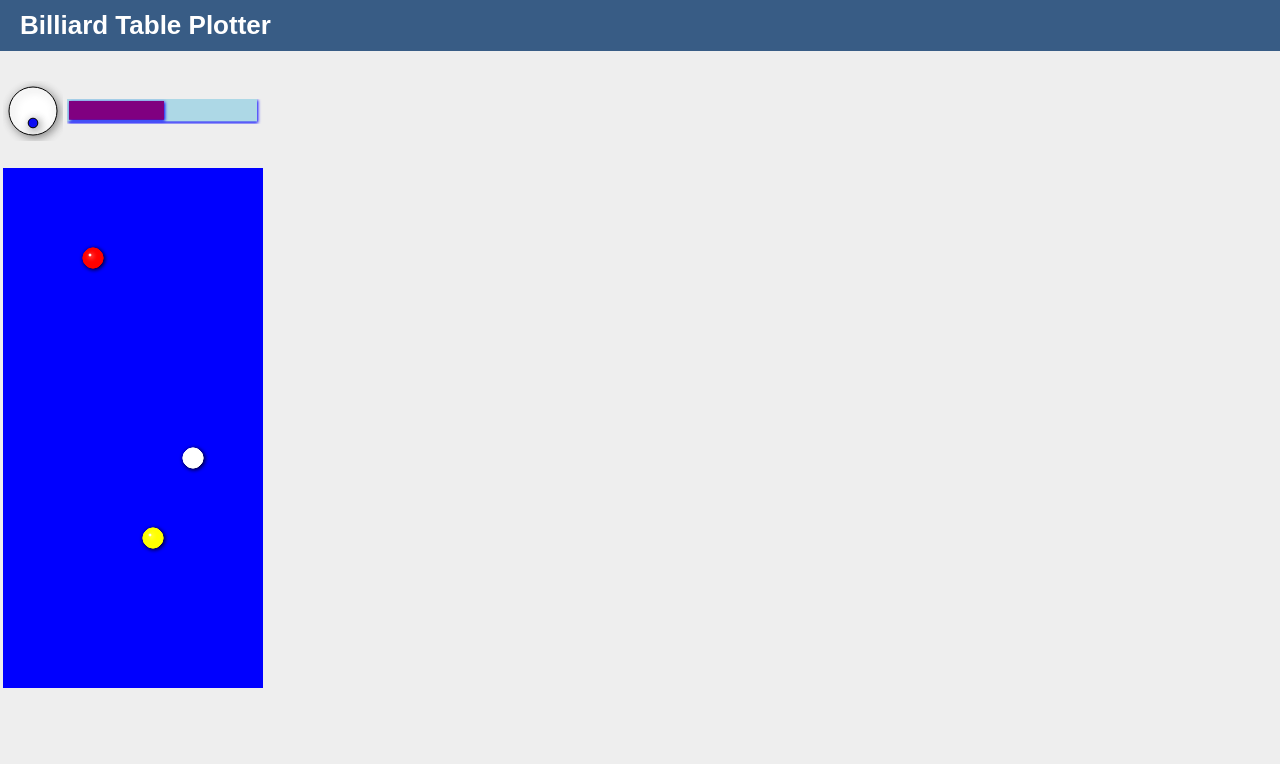
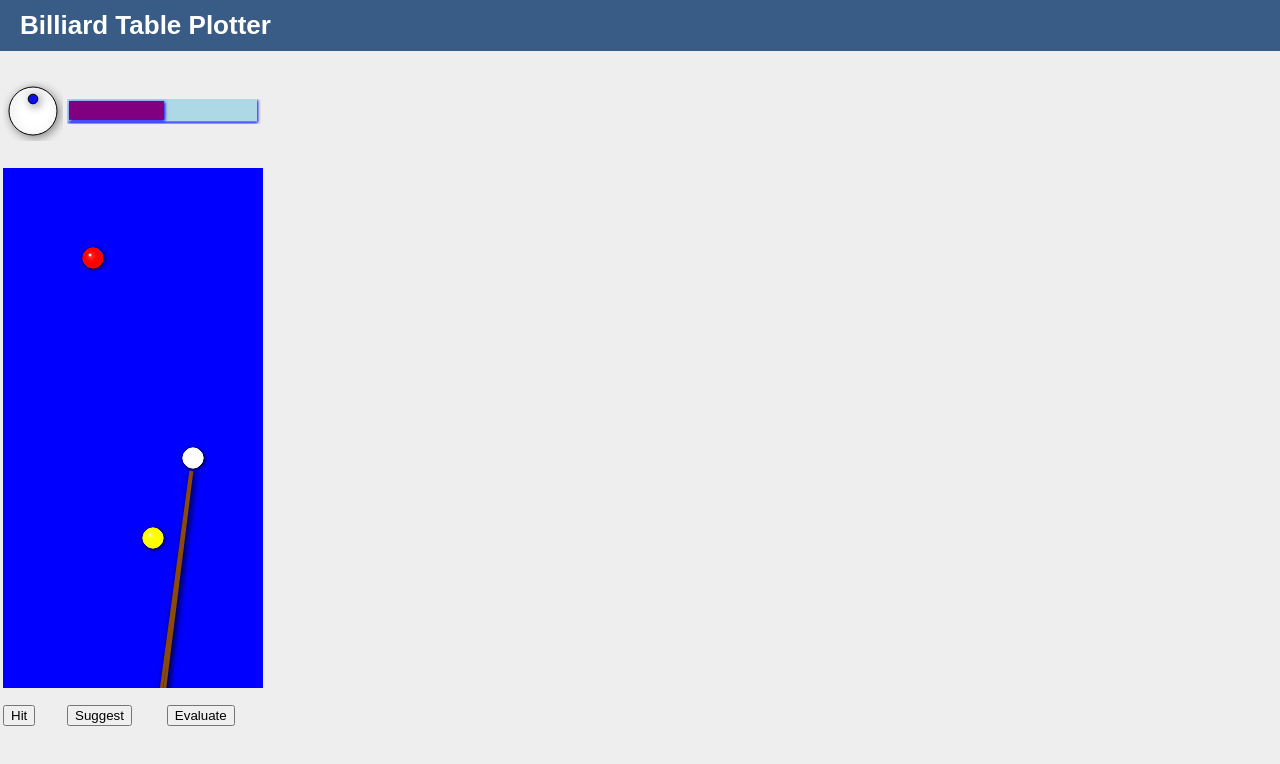
Before and after one commit to tailuge/ballsim, a plain HTML site: page org/web/test2.html in a window 1280 px wide. Drawn offline with Linux system fonts and the light colour scheme.

Commit message:
aiming on canvas done.

```diff
--- /dev/null
+++ b/org/web/lib/ball.js
@@ -0,0 +1,77 @@
+function Ball()
+{
+    var x;
+    var y;
+    var angx;
+    var angy;
+    var colour;
+    var id;
+    var radius = 10;
+ 	var canvas;
+ 	var ctx;
+
+    this.draw = draw;
+	this.init = init;
+
+	function init(id_,colour_,x_,y_)
+	{
+        canvas = document.getElementById('billiardtable');
+        ctx = canvas.getContext('2d');
+        x = x_;
+        y = y_;
+        id = id_;
+        colour = colour_;
+	}
+
+	function draw()
+	{
+		drawShadow();
+		drawBall();
+		drawShine();
+	}
+
+	function drawBall()
+	{
+    	ctx.shadowOffsetX = 0;
+		ctx.shadowOffsetY = 0;
+		ctx.shadowBlur = 0;
+    	ctx.beginPath();
+    	ctx.moveTo(x+radius, y);
+	    ctx.arc(x, y, radius, 0, Math.PI*2, true);
+    	ctx.fill();
+    	ctx.stroke();
+
+    }
+
+   	function drawShadow()
+	{
+    	ctx.fillStyle = colour;
+    	ctx.strokeStyle = colour;
+        ctx.shadowOffsetX = 1;
+		ctx.shadowOffsetY = 1;
+		ctx.shadowBlur = 4;
+		ctx.shadowColor = 'black';
+    	ctx.beginPath();
+    	ctx.moveTo(x+radius, y);
+	    ctx.arc(x, y, radius, 0, Math.PI*2, true);
+    	ctx.fill();
+    	ctx.stroke();
+	}
+
+   	function drawShine()
+	{
+    	ctx.fillStyle = 'white';
+    	ctx.strokeStyle = 'white';
+        ctx.shadowOffsetX = 1;
+		ctx.shadowOffsetY = 1;
+		ctx.shadowBlur = 5;
+		ctx.shadowColor = 'white';
+
+		var o = 3;
+    	ctx.beginPath();
+    	ctx.moveTo(x-o, y-o);
+	    ctx.arc(x-o, y-o, 1, 0, Math.PI*2, true);
+    	ctx.fill();
+    	ctx.stroke();
+	}
+}
--- a/org/web/lib/billiardtable.js
+++ b/org/web/lib/billiardtable.js
@@ -1,80 +1,3 @@
-function Ball()
-{
-    var x;
-    var y;
-    var angx;
-    var angy;
-    var colour;
-    var id;
-    var radius = 10;
- 	var canvas;
- 	var ctx;
-
-    this.draw = draw;
-	this.init = init;
-
-	function init(id_,colour_,x_,y_)
-	{
-        canvas = document.getElementById('billiardtable');
-        ctx = canvas.getContext('2d');
-        x = x_;
-        y = y_;
-        id = id_;
-        colour = colour_;
-	}
-
-	function draw()
-	{
-		drawShadow();
-		drawBall();
-		drawShine();
-	}
-
-	function drawBall()
-	{
-    	ctx.shadowOffsetX = 0;
-		ctx.shadowOffsetY = 0;
-		ctx.shadowBlur = 0;
-    	ctx.beginPath();
-    	ctx.moveTo(x+radius, y);
-	    ctx.arc(x, y, radius, 0, Math.PI*2, true);
-    	ctx.fill();
-    	ctx.stroke();
-
-    }
-
-   	function drawShadow()
-	{
-    	ctx.fillStyle = colour;
-    	ctx.strokeStyle = colour;
-        ctx.shadowOffsetX = 1;
-		ctx.shadowOffsetY = 1;
-		ctx.shadowBlur = 4;
-		ctx.shadowColor = 'black';
-    	ctx.beginPath();
-    	ctx.moveTo(x+radius, y);
-	    ctx.arc(x, y, radius, 0, Math.PI*2, true);
-    	ctx.fill();
-    	ctx.stroke();
-	}
-
-   	function drawShine()
-	{
-    	ctx.fillStyle = 'white';
-    	ctx.strokeStyle = 'white';
-        ctx.shadowOffsetX = 1;
-		ctx.shadowOffsetY = 1;
-		ctx.shadowBlur = 5;
-		ctx.shadowColor = 'white';
-
-		var o = 3;
-    	ctx.beginPath();
-    	ctx.moveTo(x-o, y-o);
-	    ctx.arc(x-o, y-o, 1, 0, Math.PI*2, true);
-    	ctx.fill();
-    	ctx.stroke();
-	}
-}
 
 
 function BilliardTable()
@@ -91,6 +14,8 @@ function BilliardTable()
     var ball2 = new Ball();
     var ball3 = new Ball();
 
+    var cue = new Cue();
+
 	function init()
 	{
         canvas = document.getElementById('billiardtable');
@@ -106,10 +31,8 @@ function BilliardTable()
 		ball2.init(2,'red',90,90);
 		ball3.init(3,'yellow',150,370);
 
-	    canvas.onmousedown = function(event)
-    	{
-    		draw();
-		}
+		cue.init(190,290);
+
 		draw();
 
 	}
@@ -129,5 +52,7 @@ function BilliardTable()
     	ball1.draw();
     	ball2.draw();
     	ball3.draw();
+
+    	cue.draw();
 	}
 }
--- /dev/null
+++ b/org/web/lib/cue.js
@@ -0,0 +1,71 @@
+function Cue()
+{
+    var x;
+    var y;
+    var angle= 1.7;
+    var radius = 10;
+ 	var canvas;
+ 	var ctx;
+
+    this.draw = draw;
+	this.init = init;
+
+	function init(x_,y_)
+	{
+        canvas = document.getElementById('billiardtable');
+        ctx = canvas.getContext('2d');
+        x = x_;
+        y = y_;
+        canvas.onmousedown = click;
+	}
+
+	function draw()
+	{
+		drawCue();
+	}
+
+	function drawCue()
+	{
+		ctx.save();
+
+		ctx.translate(x,y);
+		ctx.rotate(angle);
+    	ctx.beginPath();
+    	ctx.lineWidth = 3;
+    	ctx.strokeStyle = '#8A4B08';
+    	ctx.shadowOffsetX = 2;
+		ctx.shadowOffsetY = 2;
+		ctx.shadowBlur = 6;
+		ctx.shadowColor = 'black';
+    	ctx.moveTo(radius + 3, 0.5);
+	    ctx.lineTo(300,2);
+    	ctx.moveTo(radius + 3, -0.5);
+	    ctx.lineTo(300,-2);
+    	ctx.fill();
+    	ctx.stroke();
+
+    	ctx.restore();
+    }
+
+    function click(event)
+	{
+   		var dx = event.offsetX - x;
+   		var dy = event.offsetY - y;
+
+   		angle = Math.atan(dy/dx);
+
+		if (dx<0)
+		   angle += Math.PI
+
+   		billiardTableInstance.draw();
+
+   		document.onmousemove = click;
+   		document.onmouseup = clearAll;
+	}
+
+	function clearAll(event)
+	{
+   		document.onmousemove = null;
+   		document.onmouseup = null;
+	}
+}
--- a/org/web/lib/power.js
+++ b/org/web/lib/power.js
@@ -18,11 +18,7 @@ function PowerSelector()
 		ctx.shadowColor = "blue";
 
     	scale = canvas.width * 0.95;
-	    canvas.onmousedown = function(event)
-    	{
-    		power = (event.offsetX / canvas.width);
-    		draw();
-		}
+	    canvas.onmousedown = click;
 		draw();
 	}
 
@@ -42,4 +38,20 @@ function PowerSelector()
     	ctx.fill();
     	ctx.stroke();
 	}
+
+	function click(event)
+	{
+   		power = (event.offsetX / canvas.width);
+
+   		document.onmousemove = click;
+   		document.onmouseup = clearAll;
+
+   		draw();
+	}
+
+	function clearAll(event)
+	{
+   		document.onmousemove = null;
+   		document.onmouseup = null;
+	}
 }
--- a/org/web/lib/spin.js
+++ b/org/web/lib/spin.js
@@ -22,11 +22,7 @@ function SpinSelector()
 
    		center = canvas.width/2;
     	scale = center * 0.8;
-	    canvas.onmousedown = function(event)
-    	{
-    		spinY = (event.offsetY - canvas.height/2) / (canvas.height/2);
-    		draw();
-		}
+	    canvas.onmousedown = click;
 		draw();
 	}
 
@@ -46,11 +42,26 @@ function SpinSelector()
 	    /*tip*/
 
     	ctx.beginPath();
-    	ctx.moveTo(center+spinX*scale+scale/5, center+spinY*scale);
+    	ctx.moveTo(center+spinX*scale+scale/5, center-spinY*scale);
     	ctx.fillStyle = 'blue';
-    	ctx.arc(center+spinX*scale, center+spinY*scale, scale/5, 0, Math.PI*2, true);
+    	ctx.arc(center+spinX*scale, center-spinY*scale, scale/5, 0, Math.PI*2, true);
     	ctx.fill();
     	ctx.stroke();
 	}
 
+	function click(event)
+	{
+   		spinY = -(event.offsetY - canvas.height/2) / (canvas.height/2);
+
+   		document.onmousemove = click;
+   		document.onmouseup = clearAll;
+
+   		draw();
+	}
+
+	function clearAll(event)
+	{
+   		document.onmousemove = null;
+   		document.onmouseup = null;
+	}
 }
--- a/org/web/test2.html
+++ b/org/web/test2.html
@@ -4,6 +4,8 @@
   <link rel="stylesheet" href="lib/style.css"/>
   <script src="lib/spin.js"></script>
   <script src="lib/power.js"></script>
+  <script src="lib/ball.js"></script>
+  <script src="lib/cue.js"></script>
   <script src="lib/billiardtable.js"></script>
   <script src="lib/script.js"></script>
 </head>
@@ -14,14 +16,20 @@
    <table align="left">
       <tr>
         <td><canvas id="spin" width="60" height="60"></canvas></td>
-        <td><canvas id="power" width="200" height="25"></canvas></td>
+        <td colspan="2"><canvas id="power" width="200" height="25"></canvas></td>
       </tr>
       <tr>
-        <td colspan="2"><canvas id="billiardtable" width="260" height="520"></canvas> </td>
+        <td colspan="3"><canvas id="billiardtable" width="260" height="520"></canvas> </td>
+      </tr>
+      <tr>
+        <td><button type="button">Hit</button></td>
+        <td><button type="button">Suggest</button></td>
+        <td><button type="button">Evaluate</button></td>
       </tr>
     </table>
 
 
 
+
 </body>
 </html>
```
